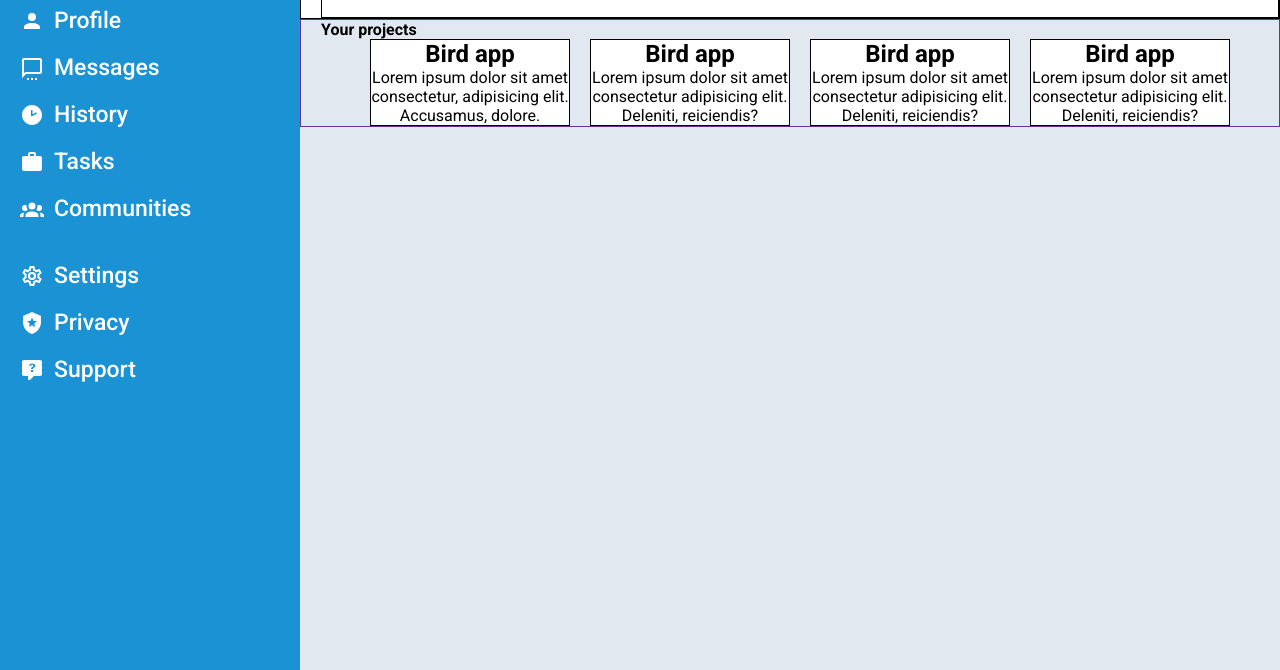
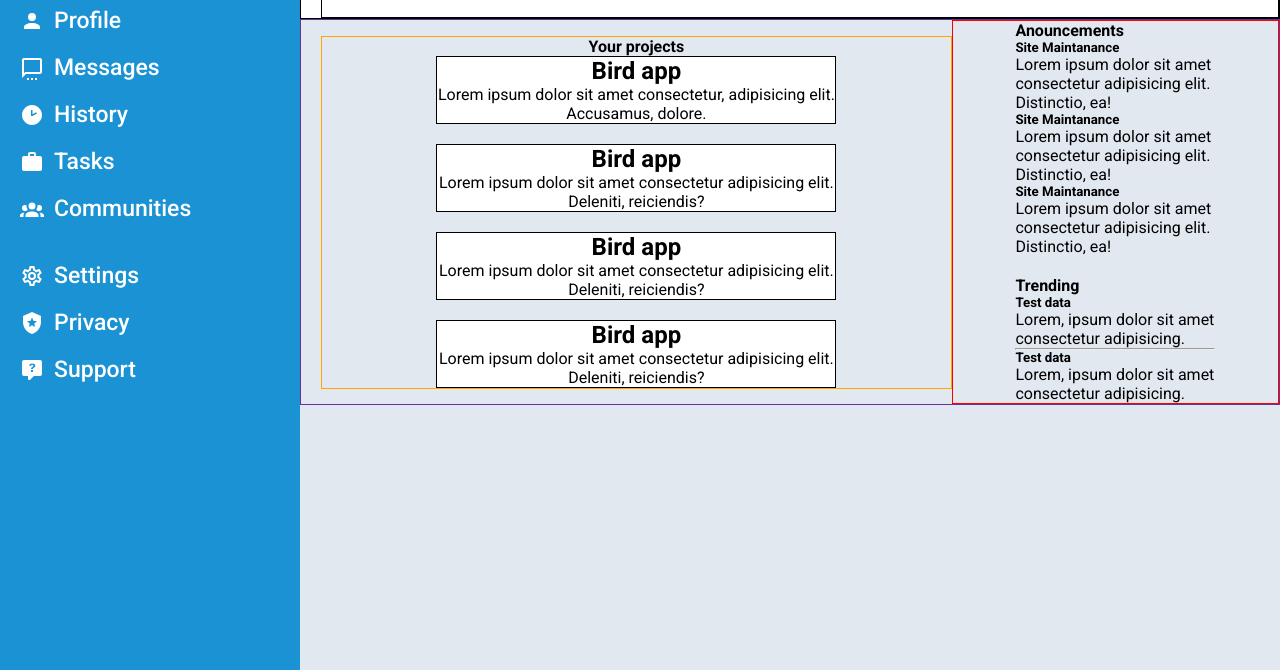
Before and after one commit to MubashirWaheed/admin-dashboard, a plain HTML site: page index.html in a window 1280 px wide. Shown: the part 130-800 px from the top of the page. Drawn offline with Linux system fonts and the light colour scheme.

Commit message:
created aside

```diff
--- a/index.html
+++ b/index.html
@@ -122,6 +122,7 @@
 
     </Header>
     <main class="content">
+        <div class="test">
             <h4>Your projects</h4>
             <div class="content-wrapper">
                 <div class="card">
@@ -140,9 +141,40 @@
                 <div class="card">
                     <h2>Bird app</h2>
                     <p>Lorem ipsum dolor sit amet consectetur adipisicing elit. Deleniti, reiciendis?</p>
-
                 </div>
             </div>
+        </div>
+        <aside class="aside">
+            <div class="aside-wrapper">
+                <div class="aside-1">
+                    <h4>Anouncements</h4>
+                    <div>
+                        <h5>Site Maintanance</h5>
+                        <p>Lorem ipsum dolor sit amet consectetur adipisicing elit. Distinctio, ea!</p>
+                    </div>
+                    <div>
+                        <h5>Site Maintanance</h5>
+                        <p>Lorem ipsum dolor sit amet consectetur adipisicing elit. Distinctio, ea!</p>
+                    </div>
+                    <div>
+                        <h5>Site Maintanance</h5>
+                        <p>Lorem ipsum dolor sit amet consectetur adipisicing elit. Distinctio, ea!</p>
+                    </div>
+                </div>
+                <div class="aside-2">
+                    <h4>Trending</h4>
+                    <div>
+                        <h5>Test data </h5>
+                        <p>Lorem, ipsum dolor sit amet consectetur adipisicing.</p>
+                    </div>
+                    <hr>
+                    <div>
+                        <h5>Test data </h5>
+                        <p>Lorem, ipsum dolor sit amet consectetur adipisicing.</p>
+                    </div>
+                </div>
+            </div>
+        </aside>
     </main>
 
     <script src="./script.js"></script>
--- a/styles.css
+++ b/styles.css
@@ -116,17 +116,30 @@ header {
 
 .content {
   background-color: rgb(226, 232, 240);
+  /* height: 100%; */
   /* background-color: rgb(253, 197, 205); */
   text-align: start;
   padding-left: 20px;
   margin-left: 10px;
   border: 1px solid rebeccapurple;
+  display: flex;
+  flex-direction: column;
+  align-items: center;
+  justify-content: space-around;
+}
+.test {
+  width: 100%;
+  border: 1px solid orange;
+  display: flex;
+  flex-direction: column;
+  align-items: center;
 }
 .content-wrapper {
+  width: 100%;
   display: grid;
-  grid-template-columns: repeat(auto-fit, 200px);
+  grid-template-columns: repeat(auto-fit, min(400px, 100%));
   justify-content: center;
-  align-items: center;
+  /* align-items: center; */
   gap: 20px;
 }
 .card {
@@ -134,9 +147,28 @@ header {
   background-color: white;
   border: 1px solid black;
 }
-
+.aside {
+  /* display: flex;
+  flex-direction: column;
+  justify-content: center; */
+  /* max-width: 300px; */
+}
+.aside-wrapper {
+  display: grid;
+  gap: 20px;
+  grid-template-columns: repeat(auto-fit, min(200px, 100%));
+  justify-content: center;
+  align-items: center;
+  /* border: 1px solid darkcyan; */
+}
+.aside-1 {
+  /* border: 1px solid rebeccapurple; */
+}
+.aside-2 {
+  /* border: 2px solid black; */
+}
 /* DESKTOP */
-@media screen and (min-width: 720px) {
+@media screen and (min-width: 768px) {
   header {
     margin-left: 300px;
     padding-left: 20px;
@@ -216,6 +248,10 @@ header {
   /* CONTENT */
   .content {
     margin-left: 300px;
+    flex-direction: row;
+  }
+  .aside {
+    border: 1px solid red;
   }
 }
 
```
Lines whose indentation alone changed are shown as unchanged.
